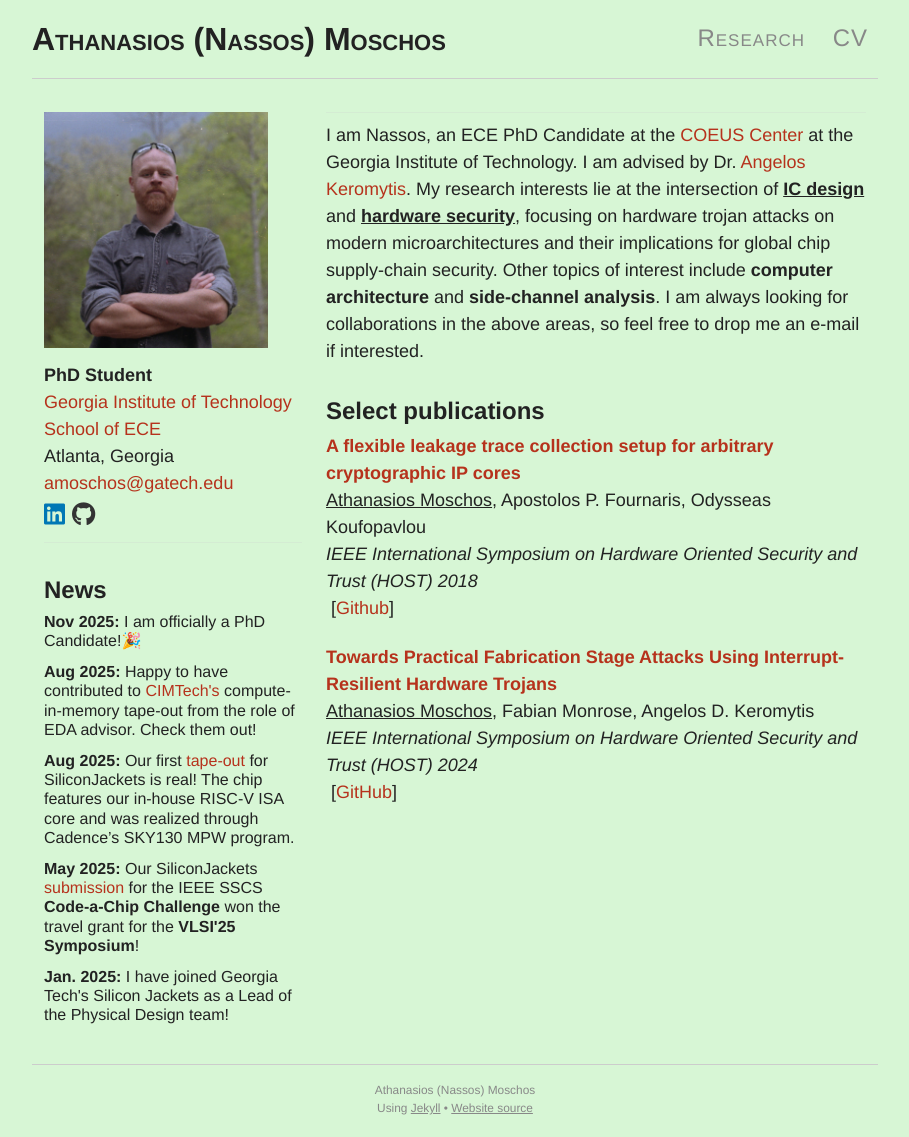
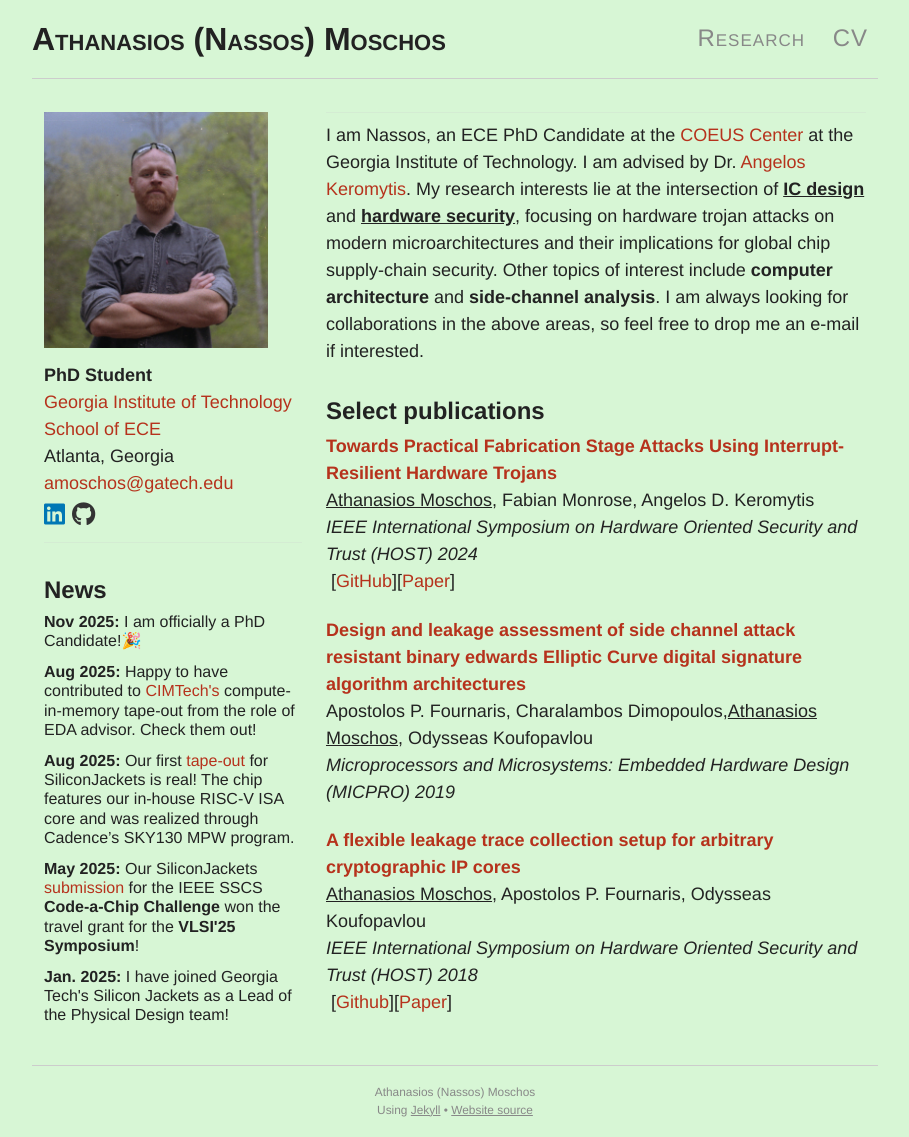
Before and after one commit to 0ena/0ena.github.io, a Jekyll site: the page built from index.md, in a window 1280 px wide. Shown: the whole page, without its empty margins (185-1094 px from the left). Built offline with Jekyll 4.4.1, drawn with Linux system fonts in a browser that asks for light colours; nearby versions of some CDN libraries.

Commit message:
Adding MICPRO 2019 publication
Updated publication details including URLs and added new entries.

```diff
--- a/_data/research.yml
+++ b/_data/research.yml
@@ -1,20 +1,31 @@
 pubs:
+    - title:   "Towards Practical Fabrication Stage Attacks Using Interrupt-Resilient Hardware Trojans"
+      author:  '<span style="text-decoration: underline">Athanasios Moschos</span>, Fabian Monrose, Angelos D. Keromytis'
+      conference: "IEEE International Symposium on Hardware Oriented Security and Trust (HOST)"
+      url:     "https://ieeexplore.ieee.org/document/10545403"
+      year:    "2024"
+      selected: true
+      media:
+        - name: "GitHub"
+          url:  "https://github.com/0ena/riscv-hw-trojans?tab=readme-ov-file#host-2024-towards-practical-fabrication-stage-attacks-using-interrupt-resilient-hardware-trojans"
+        - name: "Paper"
+          url: "/papers/HOST2024.pdf"
+
+    - title:   "Design and leakage assessment of side channel attack resistant binary edwards Elliptic Curve digital signature algorithm architectures"
+      author:  'Apostolos P. Fournaris, Charalambos Dimopoulos,<span style="text-decoration: underline">Athanasios Moschos</span>, Odysseas Koufopavlou'
+      conference: "Microprocessors and Microsystems: Embedded Hardware Design (MICPRO)"
+      url:     "https://www.sciencedirect.com/science/article/pii/S0141933118300516"
+      year:    "2019"
+      selected: true
+
     - title:   "A flexible leakage trace collection setup for arbitrary cryptographic IP cores"
       author:  '<span style="text-decoration: underline">Athanasios Moschos</span>, Apostolos P. Fournaris, Odysseas Koufopavlou'
       conference: "IEEE International Symposium on Hardware Oriented Security and Trust (HOST)"
-      url:     "https://drive.google.com/file/d/1gRFhJhRpM8B8ZSjjZzoo3ExcE--j0o-A/view?pli=1"
+      url:     "https://ieeexplore.ieee.org/document/8383902"
       year:    "2018"
       selected: true
       media:
         - name: "Github"
           url:  "https://github.com/UoPeceHWSec/FlexLECO"
-
-    - title:   "Towards Practical Fabrication Stage Attacks Using Interrupt-Resilient Hardware Trojans"
-      author:  '<span style="text-decoration: underline">Athanasios Moschos</span>, Fabian Monrose, Angelos D. Keromytis'
-      conference: "IEEE International Symposium on Hardware Oriented Security and Trust (HOST)"
-      url:     "/papers/HOST2024.pdf"
-      year:    "2024"
-      selected: true
-      media:
-        - name: "GitHub"
-          url:  "https://github.com/0ena/riscv-hw-trojans?tab=readme-ov-file#host-2024-towards-practical-fabrication-stage-attacks-using-interrupt-resilient-hardware-trojans"
+        - name: "Paper"
+          url: "https://drive.google.com/file/d/1gRFhJhRpM8B8ZSjjZzoo3ExcE--j0o-A/view?pli=1"
```
